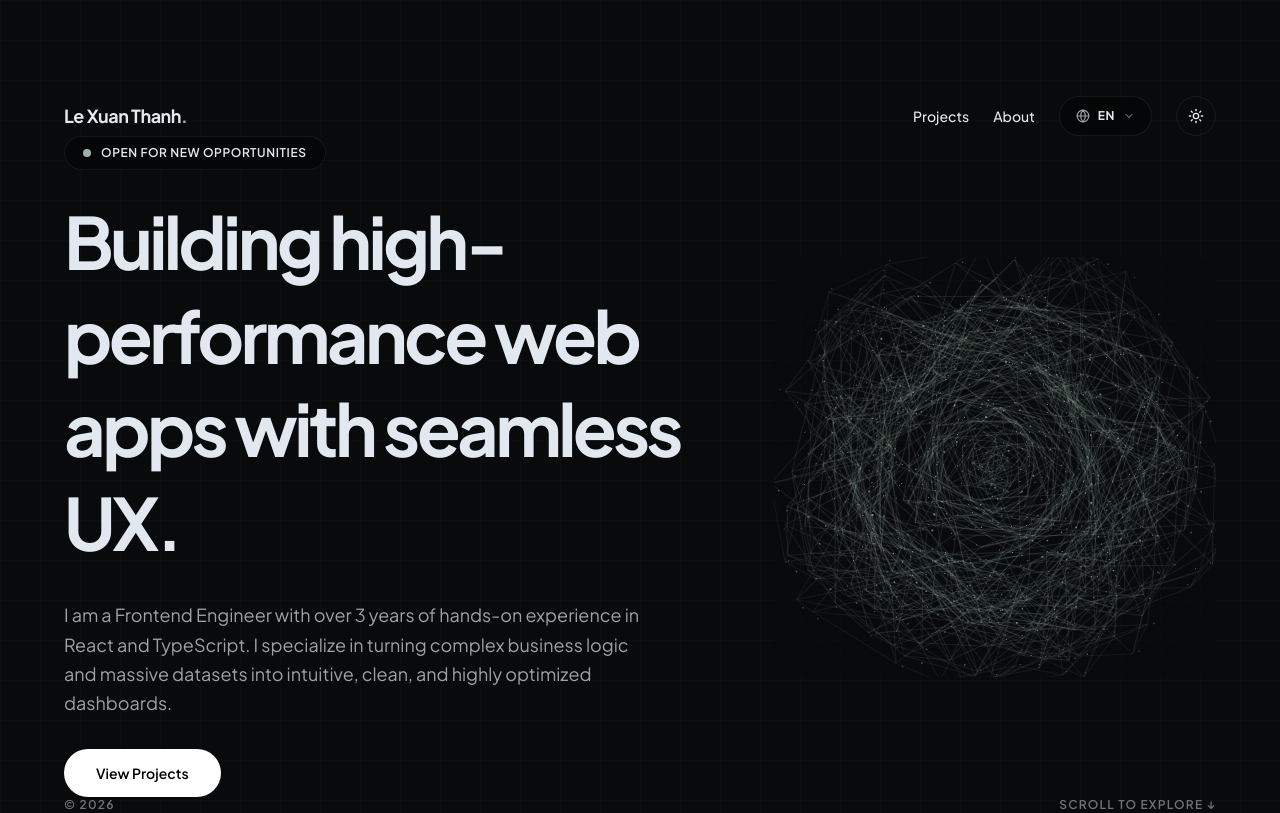
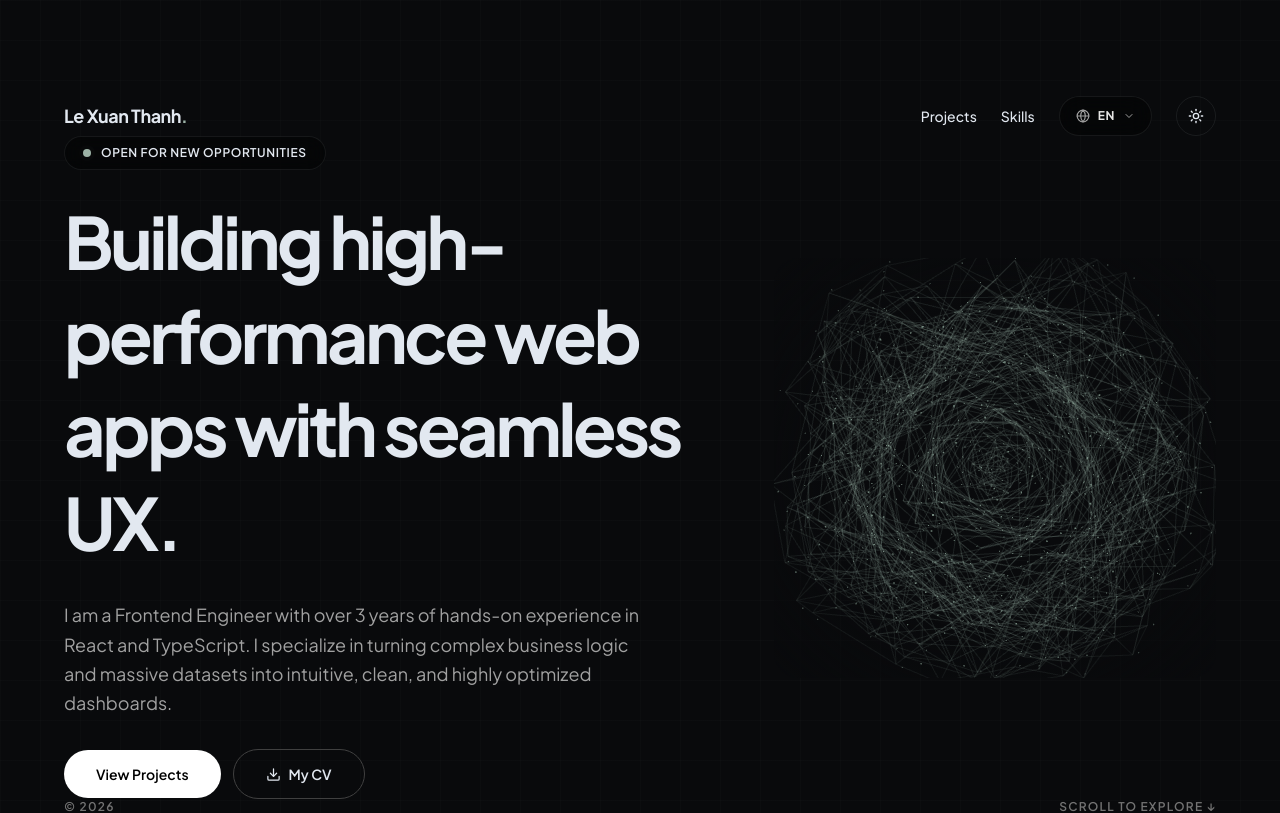
Before and after one commit to xuanthanhtah/portfolio-xuanthanh, a Next.js app: page /en in a window 1280 px wide. Shown: the top 813 px of the page. Built offline with nearby package versions, Linux system fonts and the light colour scheme.

Commit message:
feat: add CV download button, update navigation to focus on skills, and temporarily comment out philosophy section

```diff
--- a/src/app/[locale]/page.tsx
+++ b/src/app/[locale]/page.tsx
@@ -26,7 +26,7 @@ export default async function Home({ params }: PageProps) {
     <>
       <Hero dict={dict} />
       <main className="relative">
-        <Philosophy dict={dict} />
+        {/* <Philosophy dict={dict} /> */}
         <BentoGrid dict={dict} />
         <SelectedWork dict={dict} />
         <Contact dict={dict} />
--- a/src/components/bento-grid.tsx
+++ b/src/components/bento-grid.tsx
@@ -24,7 +24,7 @@ export function BentoGrid({ dict }: BentoGridProps) {
   const creativeCard = capabilities.cards.creative;
 
   return (
-    <section className="section-padding px-6 md:px-16 w-full max-w-7xl mx-auto select-none">
+    <section id="skills" className="section-padding px-6 md:px-16 w-full max-w-7xl mx-auto select-none">
       {/* Section Indicator */}
       <div className="mb-12">
         <span className="text-xs font-bold uppercase tracking-widest text-neutral-400 dark:text-neutral-500">
--- a/src/components/hero.tsx
+++ b/src/components/hero.tsx
@@ -72,10 +72,10 @@ export function Hero({ dict }: HeroProps) {
             {navigation.work}
           </a>
           <a
-            href="#about"
+            href="#skills"
             className="text-xs sm:text-sm font-medium hover:text-accent-light dark:hover:text-accent-dark transition-colors"
           >
-            {navigation.about}
+            {navigation.skills}
           </a>
           <LanguageSwitcher />
           <ThemeToggle />
@@ -122,13 +122,26 @@ export function Hero({ dict }: HeroProps) {
           </motion.p>
 
           {/* 4. CTA Block */}
-          <motion.div variants={fadeInVariants}>
+          <motion.div variants={fadeInVariants} className="flex items-center gap-3 flex-wrap">
             <Magnetic range={50} actionStrength={0.25}>
               <a
                 href="#work"
                 className="inline-flex items-center justify-center px-8 py-3.5 rounded-full bg-black dark:bg-white !text-white dark:!text-black !opacity-100 font-semibold text-sm hover:scale-[1.02] active:scale-[0.98] transition-transform"
               >
                 {profile.ctaText}
+              </a>
+            </Magnetic>
+            <Magnetic range={50} actionStrength={0.25}>
+              <a
+                href="https://drive.google.com/file/d/1egQmUjWM_flHn63QUhG-fAY9P00OGgOd/view?usp=drive_link"
+                target="_blank"
+                rel="noopener noreferrer"
+                className="inline-flex items-center gap-2 px-8 py-3.5 rounded-full border border-neutral-300 dark:border-neutral-700 font-semibold text-sm hover:scale-[1.02] active:scale-[0.98] hover:bg-neutral-100 dark:hover:bg-neutral-900 transition-all"
+              >
+                <svg xmlns="http://www.w3.org/2000/svg" width="15" height="15" viewBox="0 0 24 24" fill="none" stroke="currentColor" strokeWidth="2" strokeLinecap="round" strokeLinejoin="round" aria-hidden="true">
+                  <path d="M21 15v4a2 2 0 0 1-2 2H5a2 2 0 0 1-2-2v-4"/><polyline points="7 10 12 15 17 10"/><line x1="12" y1="15" x2="12" y2="3"/>
+                </svg>
+                {profile.cvText}
               </a>
             </Magnetic>
           </motion.div>
@@ -162,7 +175,7 @@ export function Hero({ dict }: HeroProps) {
       {/* Scroll Indicator */}
       <div className="w-full flex justify-between items-center z-10 text-xs text-neutral-400 dark:text-neutral-500 font-semibold uppercase tracking-widest mt-auto">
         <span>© 2026</span>
-        <a href="#about" className="hover:text-accent-light dark:hover:text-accent-dark transition-colors">
+        <a href="#skills" className="hover:text-accent-light dark:hover:text-accent-dark transition-colors">
           Scroll to explore ↓
         </a>
       </div>
--- a/src/dictionaries/en.json
+++ b/src/dictionaries/en.json
@@ -5,7 +5,7 @@
   },
   "navigation": {
     "work": "Projects",
-    "about": "About"
+    "skills": "Skills"
   },
   "profile": {
     "name": "Le Xuan Thanh",
@@ -14,7 +14,8 @@
       "line1": "Building high-performance web apps with seamless UX."
     },
     "subtext": "I am a Frontend Engineer with over 3 years of hands-on experience in React and TypeScript. I specialize in turning complex business logic and massive datasets into intuitive, clean, and highly optimized dashboards.",
-    "ctaText": "View Projects"
+    "ctaText": "View Projects",
+    "cvText": "My CV"
   },
   "philosophy": {
     "title": "My Approach",
--- a/src/dictionaries/vi.json
+++ b/src/dictionaries/vi.json
@@ -5,7 +5,7 @@
   },
   "navigation": {
     "work": "Dự án",
-    "about": "Giới thiệu"
+    "skills": "Kỹ năng"
   },
   "profile": {
     "name": "Lê Xuân Thành",
@@ -14,7 +14,8 @@
       "line1": "Xây dựng các hệ thống hiệu năng cao"
     },
     "subtext": "Kỹ sư Phần mềm Frontend với hơn 3 năm kinh nghiệm phát triển các ứng dụng web an toàn, có khả năng mở rộng bằng React, TypeScript và các UI framework hiện đại.",
-    "ctaText": "Xem các dự án"
+    "ctaText": "Xem các dự án",
+    "cvText": "Hồ sơ (CV)"
   },
   "philosophy": {
     "title": "Góc nhìn làm nghề",
```
